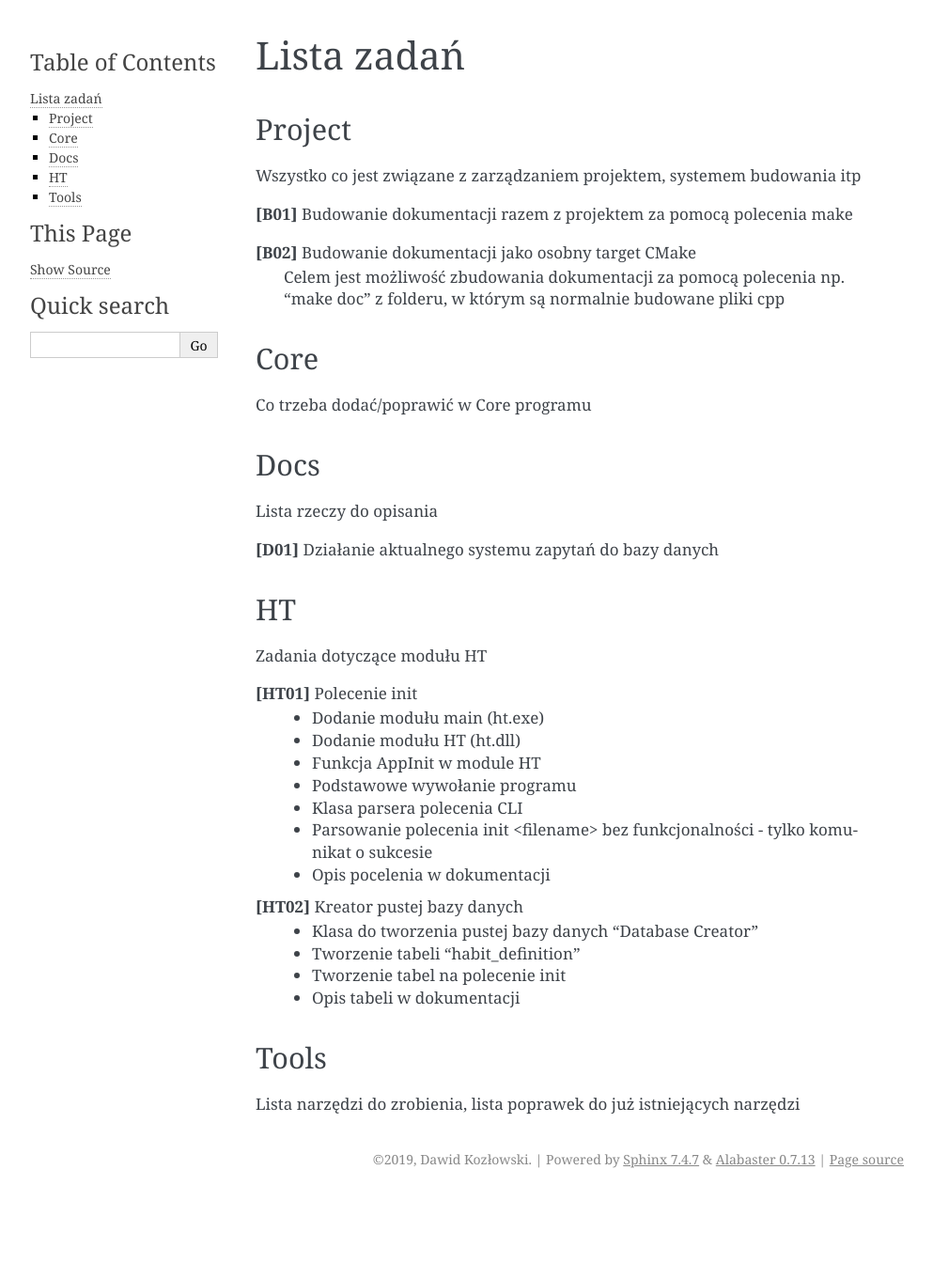
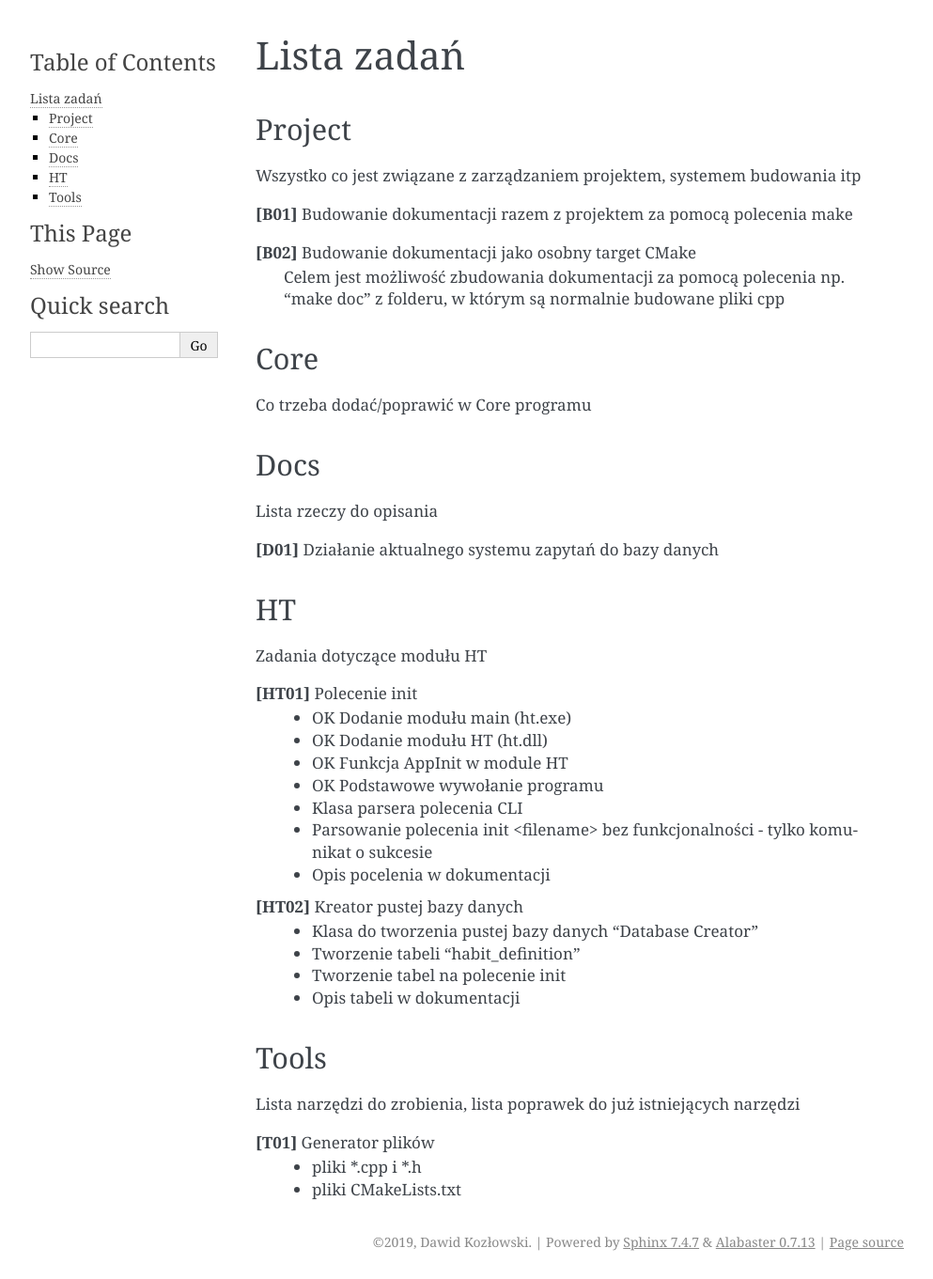
Before and after one commit to minescias/HabitTacker, a Sphinx documentation site: the page built from Documentation/source/Tasks.rst, in a window 1280 px wide. Shown: the whole page at 94% size, without its empty margins (148-1141 px from the left). Built offline with Sphinx 7.4.7, drawn with Linux system fonts in a browser that asks for light colours; before the commit the page ends 1273 px from its top, so only the background shows below that.

```diff
--- a/CMakeLists.txt
+++ b/CMakeLists.txt
@@ -21,6 +21,10 @@ add_subdirectory(Libraries/SQLite)
 
 # libraries
 add_subdirectory(Src/Core)
+add_subdirectory(Src/HT)
 
 # tests
 add_subdirectory(Tests/Core)
+
+# executables
+add_subdirectory(Src/Main)
--- a/Documentation/source/Tasks.rst
+++ b/Documentation/source/Tasks.rst
@@ -28,10 +28,10 @@ HT
 Zadania dotyczące modułu HT
 
 **[HT01]** Polecenie init
- *  Dodanie modułu main (ht.exe)
- *  Dodanie modułu HT (ht.dll)
- *  Funkcja AppInit w module HT
- *  Podstawowe wywołanie programu
+ *  OK Dodanie modułu main (ht.exe)
+ *  OK Dodanie modułu HT (ht.dll)
+ *  OK Funkcja AppInit w module HT
+ *  OK Podstawowe wywołanie programu
  *  Klasa parsera polecenia CLI
  *  Parsowanie polecenia init <filename> bez funkcjonalności - tylko komunikat
     o sukcesie
@@ -46,3 +46,7 @@ Zadania dotyczące modułu HT
 Tools
 *******************************************************************************
 Lista narzędzi do zrobienia, lista poprawek do już istniejących narzędzi
+
+**[T01]** Generator plików
+ *  pliki \*.cpp i \*.h
+ *  pliki CMakeLists.txt
```
Also changed, not shown: 5 other files.
